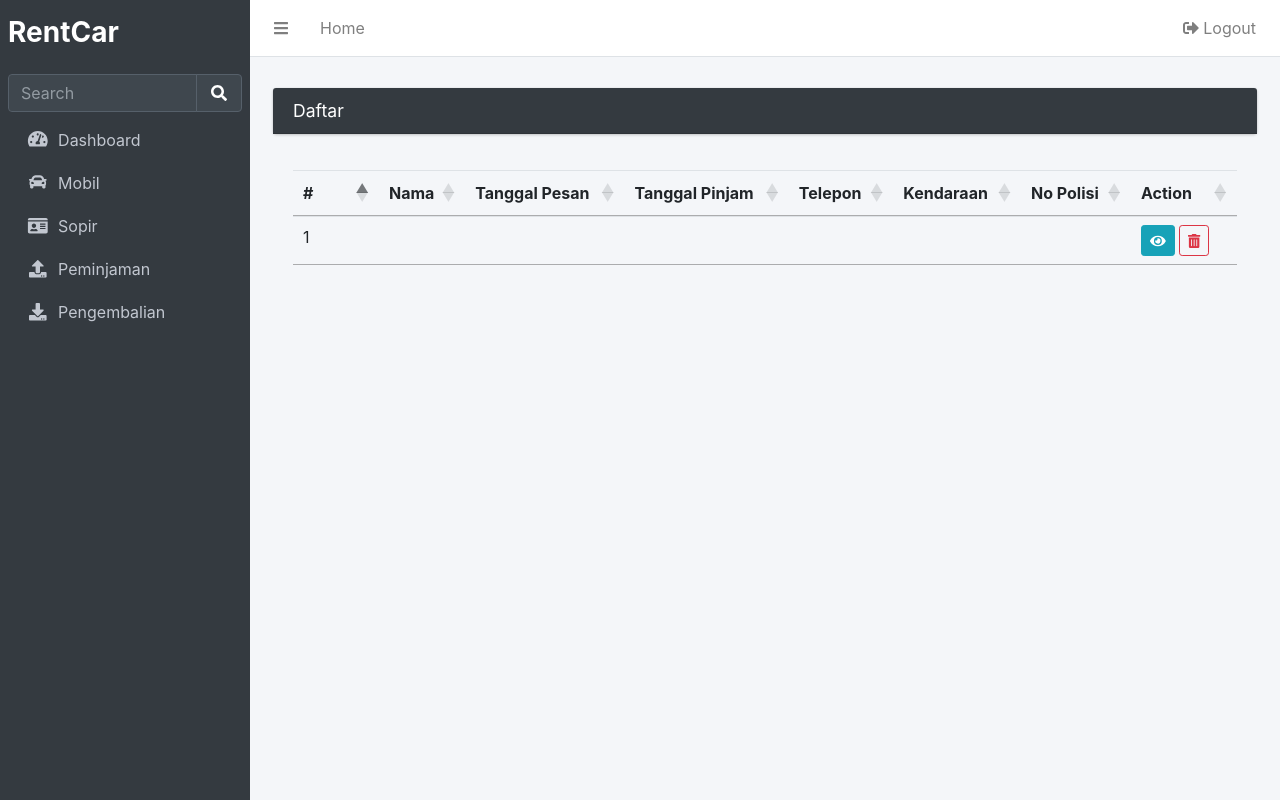
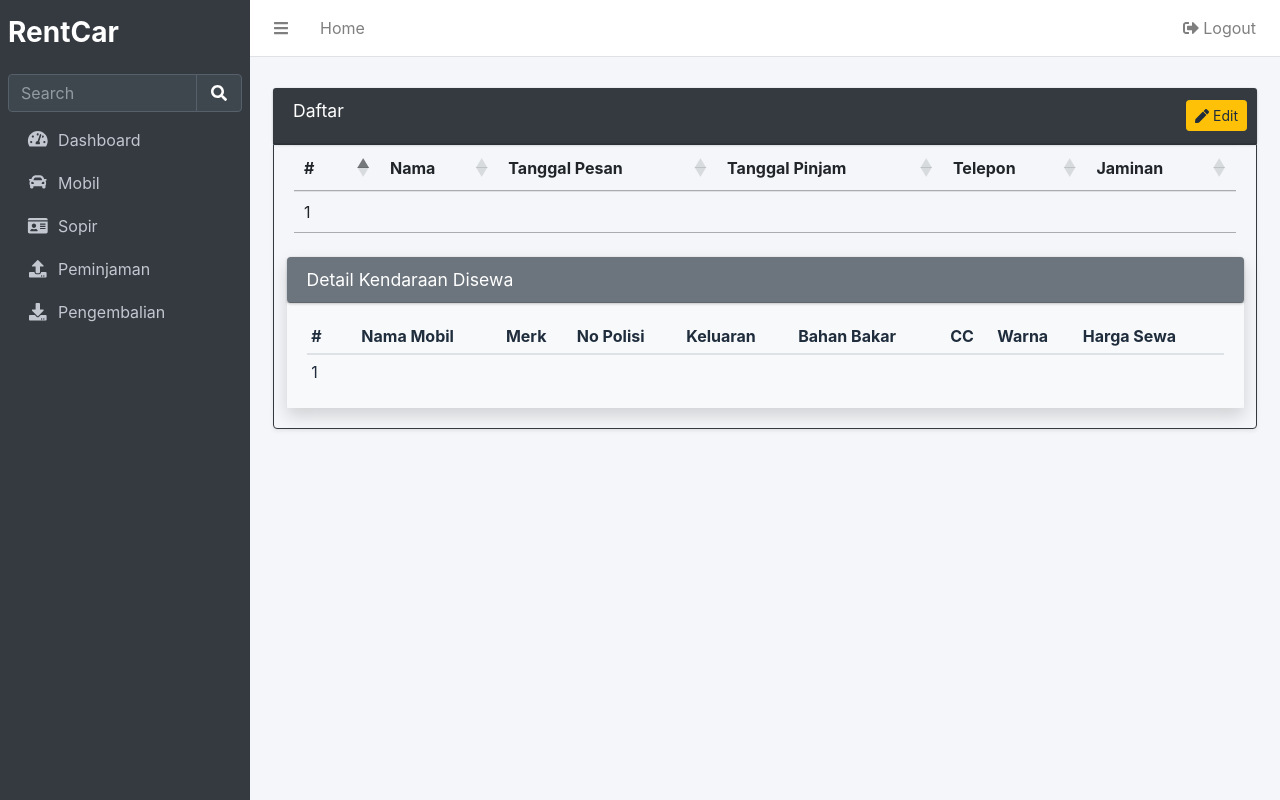
Before and after one commit to mndmj/rental_mobil, a CodeIgniter 4 app: template app/Views/admin/view_detail_pinjam.php in a window 1280 px wide. Run offline with PHP 8.4 and a stand-in for CodeIgniter, Linux system fonts and the light colour scheme; the template is opened without the code that fills it, so the values that code supplies are empty; some libraries are stand-ins or nearby versions.

Commit message:
view detail pinjam

```diff
--- a/app/Views/admin/view_detail_pinjam.php
+++ b/app/Views/admin/view_detail_pinjam.php
@@ -1,13 +1,19 @@
 <?= $this->extend('template/t_admin') ?>
 <?= $this->section('content') ?>
 
-<div class="col">
-    <div class="card card-dark">
+<div class="col rounded">
+    <div class="card card-dark mb-0">
         <div class="card-header">
             <h3 class="card-title">Daftar <?= $subtitle ?></h3>
+            <div class="card-tools">
+                <button class="btn btn-sm btn-warning" data-toggle="modal" data-target="#edit">
+                    <i class="fa fa-pen" aria-hidden="true"></i> Edit</button>
             </div>
         </div>
-    <div class="card-body">
+    </div>
+    <div class="card-body pt-0 rounded-bottom shadow-sm border-dark border">
+        <div class="row">
+            <div class="col">
                 <table class="table table-sm" id="tbl_tr">
                     <thead>
                         <tr>
@@ -16,9 +22,47 @@
                             <th>Tanggal Pesan</th>
                             <th>Tanggal Pinjam</th>
                             <th>Telepon</th>
-                    <th>Kendaraan</th>
+                            <th>Jaminan</th>
+                        </tr>
+                    </thead>
+                    <tbody>
+                        <?php $no = 1;
+                        //foreach ($pinjam as $key => $value) {
+                        ?>
+                        <tr>
+                            <td><?= $no++ ?></td>
+                            <td></td>
+                            <td></td>
+                            <td></td>
+                            <td></td>
+                            <td></td>
+                        </tr>
+                        <?php //}
+                        ?>
+                    </tbody>
+                </table>
+            </div>
+        </div>
+        <div class="row mt-4 shadow">
+            <div class="col bg-light rounded p-0">
+                <div class="card bg-secondary">
+                    <div class="card-header">
+                        <h3 class="card-title">Detail Kendaraan Disewa</h3>
+                    </div>
+                </div>
+                <div class="card-body pt-0">
+                    <table class="table table-sm" id="tbl_tr">
+                        <thead>
+                            <tr>
+                                <th width="50px">#</th>
+                                <th>Nama Mobil</th>
+                                <th>Merk</th>
                                 <th>No Polisi</th>
-                    <th width="70px">Action</th>
+                                <th>Keluaran</th>
+                                <th>Bahan Bakar</th>
+                                <th>CC</th>
+                                <th>Warna</th>
+                                <th>Harga Sewa</th>
                             </tr>
                         </thead>
                         <tbody>
@@ -33,14 +77,8 @@
                                 <td></td>
                                 <td></td>
                                 <td></td>
-                    <td>
-                        <button class="btn btn-sm btn-info" data-toggle="modal" onclick="window.location.href='<?= base_url('transaksi/detail') ?>'">
-                            <i class="fas fa-eye"></i>
-                        </button>
-                        <button class="btn btn-sm btn-outline-danger" data-toggle="modal">
-                            <i class="fas fa-trash-alt"></i>
-                        </button>
-                    </td>
+                                <td></td>
+                                <td></td>
                             </tr>
                             <?php //}
                             ?>
@@ -49,6 +87,87 @@
                 </div>
             </div>
         </div>
+    </div>
+</div>
+
+<!-- Modal Edit Data -->
+<?php //foreach ($pinjam as $key => $value) {
+?>
+<div class="modal fade" id="edit<?php //$value['id_pinjam']
+                                ?>">
+    <div class="modal-dialog">
+        <div class="modal-content">
+            <div class="modal-header bg-warning">
+                <h4 class="modal-title">Edit Data</h4>
+                <button type="button" class="close" data-dismiss="modal" aria-label="Close">
+                    <span aria-hidden="true">&times;</span>
+                </button>
+            </div>
+            <?php //form_open('transaksi/edit_data/' . $value['id_pinjam'])
+            ?>
+            <div class="modal-body">
+                <div class="row">
+                    <div class="col-12">
+                        <div class="form-group">
+                            <label for="">Nama</label>
+                            <input name="nama_user" class="form-control" placeholder="Nama" required>
+                        </div>
+                        <div class="form-group">
+                            <label for="">Tanggal Pesan</label>
+                            <input name="tgl_pesan" class="form-control" type="datetime-local" placeholder="Tanggal Pesan" disabled>
+                        </div>
+                        <div class="form-group">
+                            <label for="">Tanggal Pinjam</label>
+                            <input name="tgl_pinjam" class="form-control" type="datetime-local" placeholder="Tanggal Pinjam" required>
+                        </div>
+                        <div class="form-group">
+                            <label for="">Nama Mobil</label>
+                            <select class="form-control" name="nama_mobil" id="nama_mobil" required>
+                                <option value="">--Pilih Mobil--</option>
+                                <?php //foreach ($mobil as $value) :
+                                ?>
+                                <option value="<?php // $value['id_mobil']
+                                                ?>"><?php // $value['nama']
+                                                    ?></option>
+                                <?php //endforeach
+                                ?>
+                            </select>
+                        </div>
+                        <div class="form-group">
+                            <label for="">Telepon</label>
+                            <input name="telepon" class="form-control" placeholder="Telepon" required>
+                        </div>
+                        <div class="form-group">
+                            <label for="">No Polisi</label>
+                            <input name="no_polisi" class="form-control" placeholder="No Polisi" required>
+                        </div>
+                        <div class="form-group">
+                            <label for="">Jaminan</label>
+                            <select class="form-control" name="jaminan" id="jaminan" required>
+                                <option value="">--Pilih Jaminan--</option>
+                                <?php //foreach ($jaminan as $value) :
+                                ?>
+                                <option value="<?php // $value
+                                                ?>"><?php //$value
+                                                    ?></option>
+                                <?php //endforeach
+                                ?>
+                            </select>
+                        </div>
+                    </div>
+                </div>
+            </div>
+            <div class="modal-footer justify-content-between">
+                <button type="button" class="btn btn-default btn-sm" data-dismiss="modal"></button>
+                <button type="submit" class="btn btn-warning btn-sm">Ubah</button>
+            </div>
+            <?php //form_close()
+            ?>
+        </div>
+    </div>
+</div>
+<?php //}
+?>
 
 <script>
     $('#tbl_tr').DataTable({
@@ -56,6 +175,11 @@
         bPaginate: false,
         bInfo: false
     });
+    $('#tbl_tr2').DataTable({
+        bFilter: false,
+        bPaginate: false,
+        bInfo: false
+    });
 </script>
 
 <?= $this->endSection() ?>
```
Lines whose indentation alone changed are shown as unchanged.
